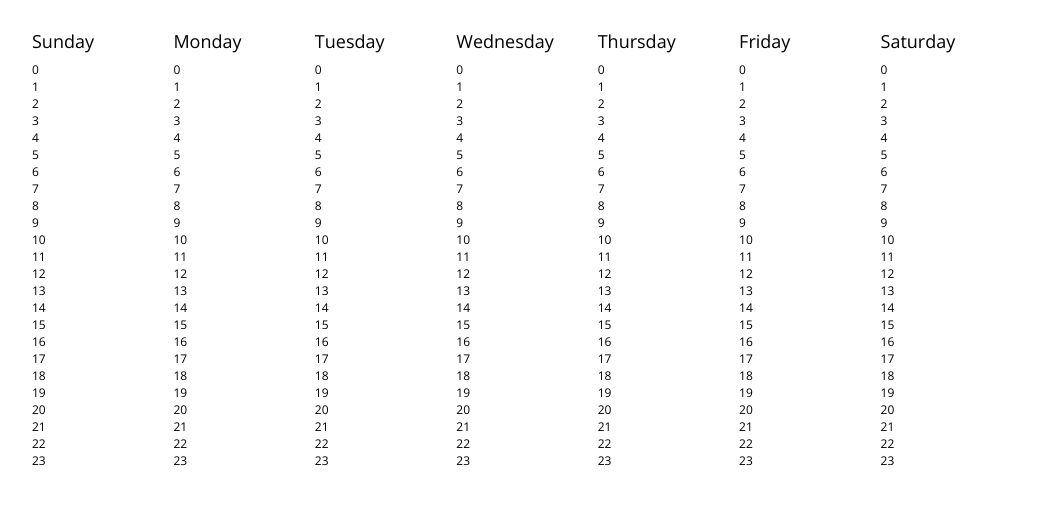
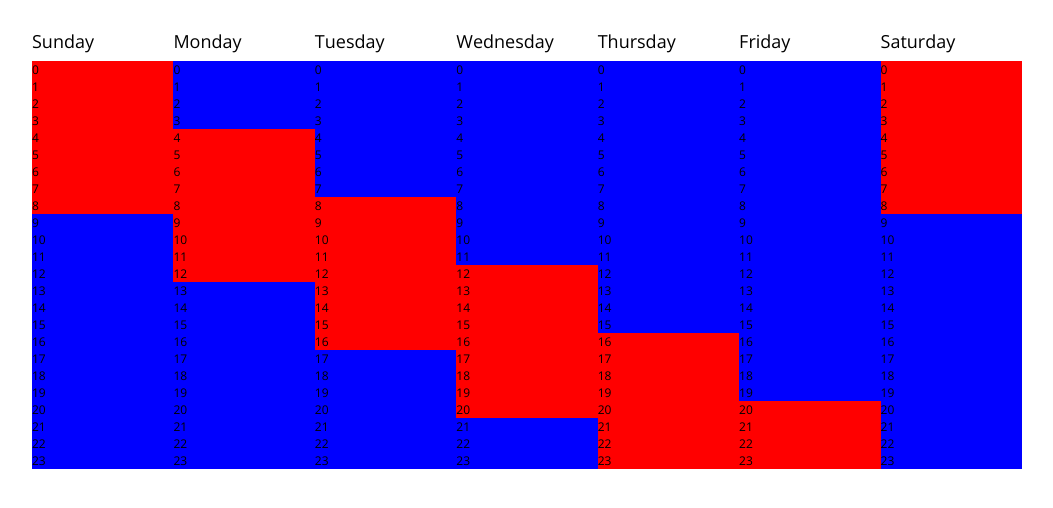
Before and after one commit to turbomaze/28-hour-day, a React app: page / in a window 1280 px wide. Shown: the part 78-586 px from the top of the page, without its empty margins (113-1166 px from the left). Built offline with nearby package versions, Linux system fonts and the light colour scheme.

Commit message:
Finish v0.0.0.

```diff
--- a/assets/css/index.css
+++ b/assets/css/index.css
@@ -30,3 +30,11 @@
 .day__hour {
   font-size: 12px;
 }
+
+.day__hour_asleep {
+  background: red;
+}
+
+.day__hour_awake {
+  background: blue;
+}
--- a/lib/App.js
+++ b/lib/App.js
@@ -2,15 +2,22 @@ import React, { Component, Fragment } from 'react';
 import Day from './Day';
 
 export default class App extends Component {
+  constructor(props) {
+    super(props);
+
+    this.state = { sundaySleepStartsAt: 0, hoursOfSleepPerNight: 9 };
+  }
+
   render() {
-    const hoursOfSleepPerNight = 9;
-
     return (
       <div className="container">
         <div className="title">28 Hour Day</div>
 
         <div className="week">
-          <Day />
+          <Day
+            sleepStartsAt={this.state.sundaySleepStartsAt}
+            hoursOfSleepPerNight={this.state.hoursOfSleepPerNight}
+          />
         </div>
       </div>
     );
--- a/lib/Day.js
+++ b/lib/Day.js
@@ -1,28 +1,43 @@
 import React, { Component, Fragment } from 'react';
 import config from './config';
+import Hour from './Hour';
 
 export default class Day extends Component {
   constructor(props) {
     super(props);
-
-    this.days = ['Sunday', 'Monday', 'Tuesday', 'Wednesday', 'Thursday', 'Friday', 'Saturday'];
   }
 
   render() {
     const index = this.props.index || 1;
+    const sleepEnd = this.props.sleepStartsAt + this.props.hoursOfSleepPerNight;
+
+    // Color in the hours
     const hours = [];
     for (let i = 0; i < config.hoursPerNormalDay; i++) {
-      hours.push(<div className="day__hour">{i}</div>);
+      const isSleeping = i >= this.props.sleepStartsAt && i < sleepEnd;
+      const hour = <Hour key={i} isSleeping={isSleeping} hour={i} />;
+      hours.push(hour);
     }
+
+    // Figure out what the next long-day looks like
+    const hoursAwakePerDay = config.hoursPerDay - this.props.hoursOfSleepPerNight;
+    const nextSleepStartsAt = (sleepEnd + hoursAwakePerDay) % config.hoursPerNormalDay;
+    const nextDay = (
+      <Day
+        index={index + 1}
+        sleepStartsAt={nextSleepStartsAt}
+        hoursOfSleepPerNight={this.props.hoursOfSleepPerNight}
+      />
+    );
 
     return (
       <Fragment>
         <div className="day">
-          <div className="day__label">{this.days[index - 1]}</div>
+          <div className="day__label">{config.days[index - 1]}</div>
           <div className="day__hours">{hours}</div>
         </div>
 
-        {index < config.daysPerWeek ? <Day index={index + 1} /> : null}
+        {index < config.daysPerWeek ? nextDay : null}
       </Fragment>
     );
   }
--- /dev/null
+++ b/lib/Hour.js
@@ -0,0 +1,8 @@
+import React, { Component, Fragment } from 'react';
+
+export default class Hour extends Component {
+  render() {
+    const sleepClass = this.props.isSleeping ? 'day__hour_asleep' : 'day__hour_awake';
+    return <div className={'day__hour ' + sleepClass}>{this.props.hour}</div>;
+  }
+}
--- a/lib/config.js
+++ b/lib/config.js
@@ -1,4 +1,5 @@
 module.exports = {
+  days: ['Sunday', 'Monday', 'Tuesday', 'Wednesday', 'Thursday', 'Friday', 'Saturday'],
   daysPerWeek: 7,
   hoursPerNormalDay: 24,
   hoursPerDay: 28,
```
